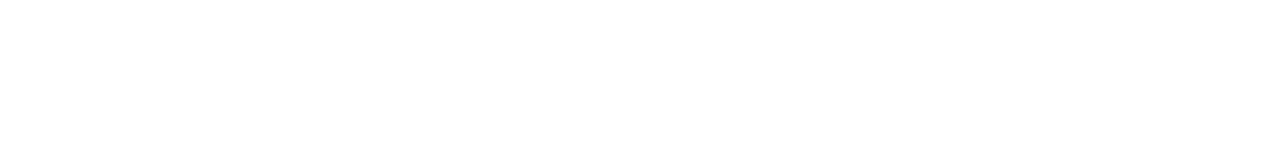
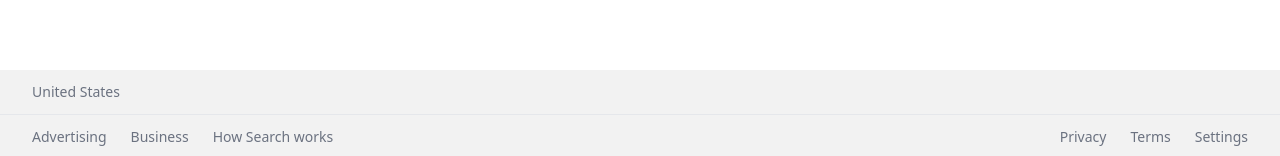
Before and after one commit to robfoss/robs-google, a Next.js app: page / in a window 1280 px wide. Shown: the part 641-797 px from the top of the page. Built offline with nearby package versions, Linux system fonts and the light colour scheme.

Commit message:
add footer component

```diff
--- a/src/app/globals.css
+++ b/src/app/globals.css
@@ -7,4 +7,7 @@
     .btn {
         @apply bg-gray-100 text-gray-700 text-sm rounded-md hover:ring-1 hover:ring-gray-200 focus:outline-none active:ring-gray-300 hover:shadow-md w-36 h-10 transition-shadow;
     }
+    .link {
+        @apply hover:underline cursor-pointer;
+    }
 }
--- a/src/app/layout.jsx
+++ b/src/app/layout.jsx
@@ -1,4 +1,5 @@
 import './globals.css';
+import Footer from '@/components/footer';
 
 export const metadata = {
   title: "Rob's Google Clone",
@@ -8,7 +9,10 @@
 export default function RootLayout({ children }) {
   return (
     <html lang='en'>
-      <body>{children}</body>
+      <body>
+        {children}
+        <Footer />
+      </body>
     </html>
   );
 }
--- /dev/null
+++ b/src/components/CountryLookUp.jsx
@@ -0,0 +1,10 @@
+'use client';
+
+import React, { useState } from 'react';
+
+const CountryLookUp = () => {
+  const [country, setCountry] = useState('United States');
+  return <div>{country}</div>;
+};
+
+export default CountryLookUp;
--- /dev/null
+++ b/src/components/Footer.jsx
@@ -0,0 +1,26 @@
+import React from 'react';
+import CountryLookUp from './CountryLookUp';
+
+const Footer = () => {
+  return (
+    <footer className='absolute bottom-0 text-sm text-gray-500 bg-[#f2f2f2] w-full'>
+      <div className='border-b px-8 py-3'>
+        <CountryLookUp />
+      </div>
+      <div className='flex flex-col sm:flex-row justify-between items-center px-8 py-3 space-y-7 sm:space-y-0'>
+        <ul className='flex items-center space-x-6'>
+          <li className='link'>Advertising</li>
+          <li className='link'>Business</li>
+          <li className='link'>How Search works</li>
+        </ul>
+        <ul className='flex items-center space-x-6'>
+          <li className='link'>Privacy</li>
+          <li className='link'>Terms</li>
+          <li className='link'>Settings</li>
+        </ul>
+      </div>
+    </footer>
+  );
+};
+
+export default Footer;
```
